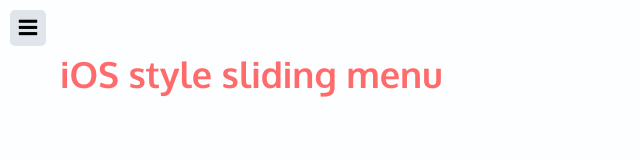
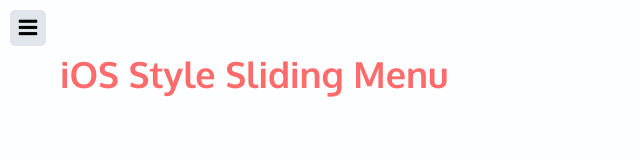
Before and after one commit to bpaq9/Sliding-Menu, a plain HTML site: page index.html in a window 1280 px wide. Shown: the whole page, without its empty margins (0-640 px from the left). Drawn offline with Linux system fonts and the light colour scheme.

Commit message:
Update index.html

```diff
--- a/index.html
+++ b/index.html
@@ -28,7 +28,7 @@
 <!-- Content panel -->
 <div id="content">
 	<div class="menu-trigger"></div>
-	<h1>iOS style sliding menu</h1>
+	<h1>iOS Style Sliding Menu</h1>
 </div>
 
 <script src="script.js"></script>
```
